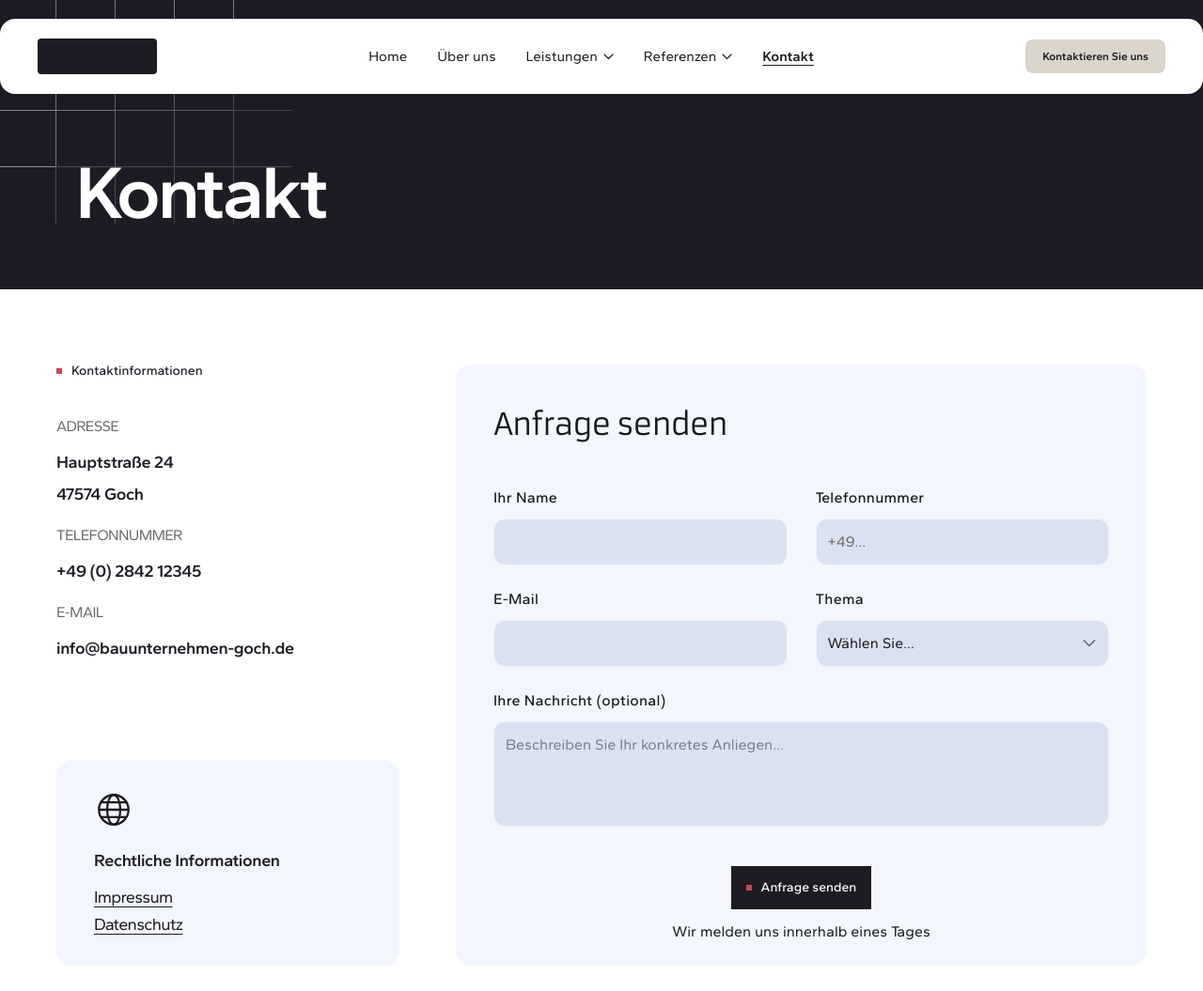
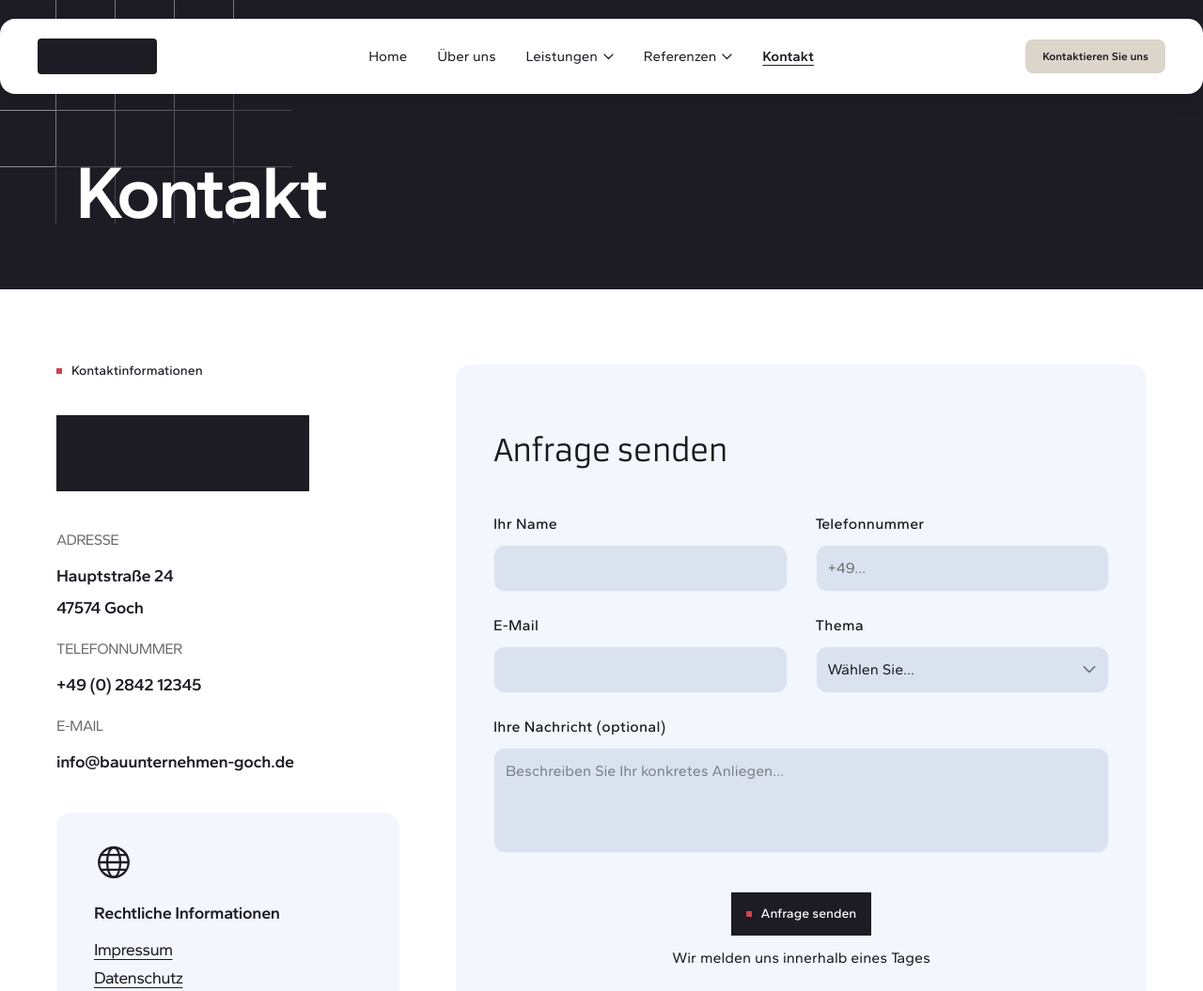
Before and after one commit to SafaMaqbool/client-website, an Astro site: page /kontakt in a window 1280 px wide. Shown: the top 1055 px of the page at 94% size. Built offline with nearby package versions, Linux system fonts and the light colour scheme; Astro itself is replaced by a stand-in of ours.

Commit message:
add logo in sidebar of kontakt page

```diff
--- a/src/pages/kontakt.astro
+++ b/src/pages/kontakt.astro
@@ -33,6 +33,10 @@ const placeholderLinks = [
           <span class="bg-accent size-1.5 shrink-0"></span>
           <p class="font-medium text-ink text-sm leading-none">Kontaktinformationen</p>
         </div>
+
+        <!-- logo -->
+         <a href="/" class="bg-ink h-20.25 w-67.25 shrink-0" aria-label="Zur Startseite" title="Zur Startseite"></a>
+
 
         <div class="flex flex-col gap-4.5 items-start w-full">
           <div class="flex flex-col gap-3 items-start w-full">
```
